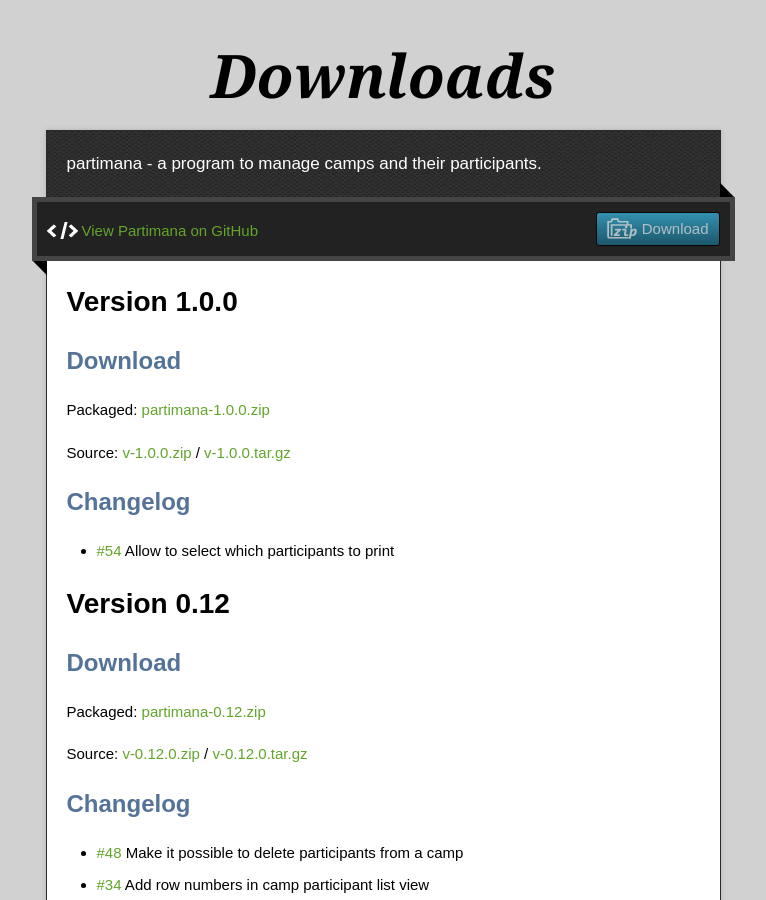
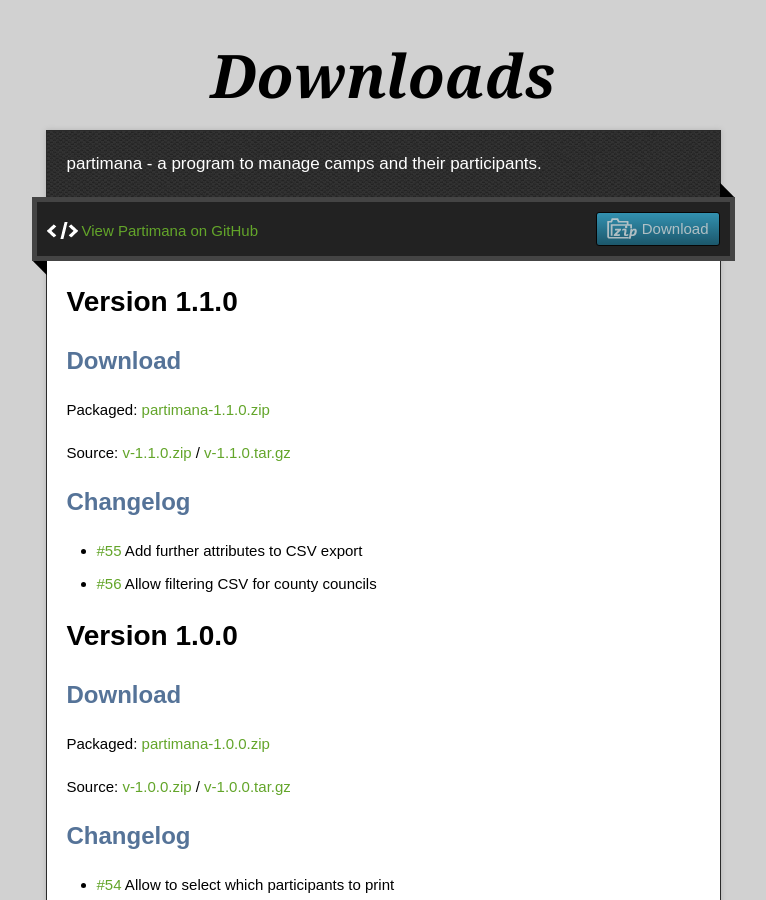
Before and after one commit to croesch/partimana, a Jekyll site: the page built from downloads.md, in a window 1280 px wide and 900 px high. Shown: the whole window, without its empty margins (257-1023 px from the left). Built offline with Jekyll 4.4.1, drawn with Linux system fonts in a browser that asks for light colours.

Commit message:
Publish 1.1.0

```diff
--- a/_layouts/default.html
+++ b/_layouts/default.html
@@ -28,7 +28,7 @@
         <div id="main" role="main">
             <div class="download-bar">
                 <div class="inner">
-                    <a href="https://github.com/croesch/partimana/releases/download/v-1.0.0/partimana-1.0.0-bin.zip"
+                    <a href="https://github.com/croesch/partimana/releases/download/v-1.1.0/partimana-1.1.0-bin.zip"
                        class="download-button zip"><span>Download</span></a>
                     <a href="https://github.com/croesch/partimana" class="code">View Partimana on GitHub</a>
                 </div>
--- a/downloads.md
+++ b/downloads.md
@@ -2,6 +2,17 @@
 layout: default
 title: Downloads
 ---
+
+# Version 1.1.0
+
+## Download
+Packaged: [partimana-1.1.0.zip](https://github.com/croesch/partimana/releases/download/v-1.1.0/partimana-1.1.0-bin.zip)
+
+Source: [v-1.1.0.zip](https://github.com/croesch/partimana/archive/v-1.1.0.zip) /  [v-1.1.0.tar.gz](https://github.com/croesch/partimana/archive/v-1.1.0.tar.gz)
+
+## Changelog
+* [#55](https://github.com/croesch/partimana/issues/55) Add further attributes to CSV export
+* [#56](https://github.com/croesch/partimana/issues/56) Allow filtering CSV for county councils
 
 # Version 1.0.0
 
```
